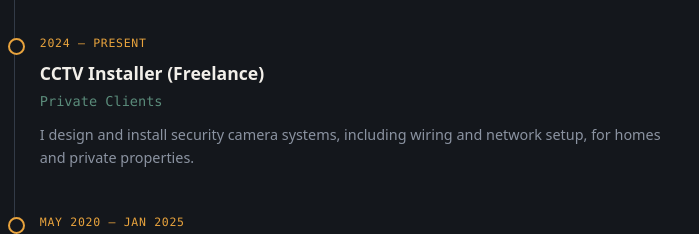
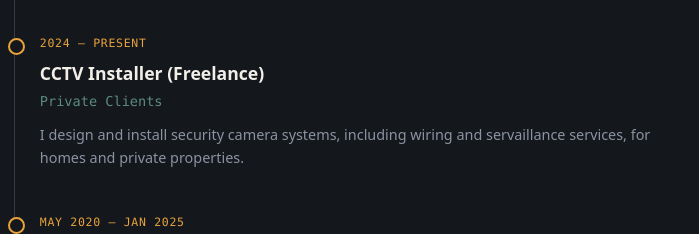
Before and after one commit to africhealthorg-lab/WILLIAMPortfolio, a plain HTML site: page index.html in a window 1280 px wide. Shown: the part 3340-3574 px from the top of the page, 69-768 px from the left. Drawn offline with Linux system fonts and the light colour scheme.

Commit message:
decreiption for servaillance
Updated job description to include surveillance services.

```diff
--- a/index.html
+++ b/index.html
@@ -456,7 +456,7 @@
       <div class="t-date">2024 — Present</div>
       <div class="t-role">CCTV Installer (Freelance)</div>
       <div class="t-org">Private Clients</div>
-      <div class="t-desc">I design and install security camera systems, including wiring and network setup, for homes and private properties.</div>
+      <div class="t-desc">I design and install security camera systems, including wiring and servaillance services, for homes and private properties.</div>
     </div>
     <div class="t-item">
       <div class="t-date">May 2020 — Jan 2025</div>
```
